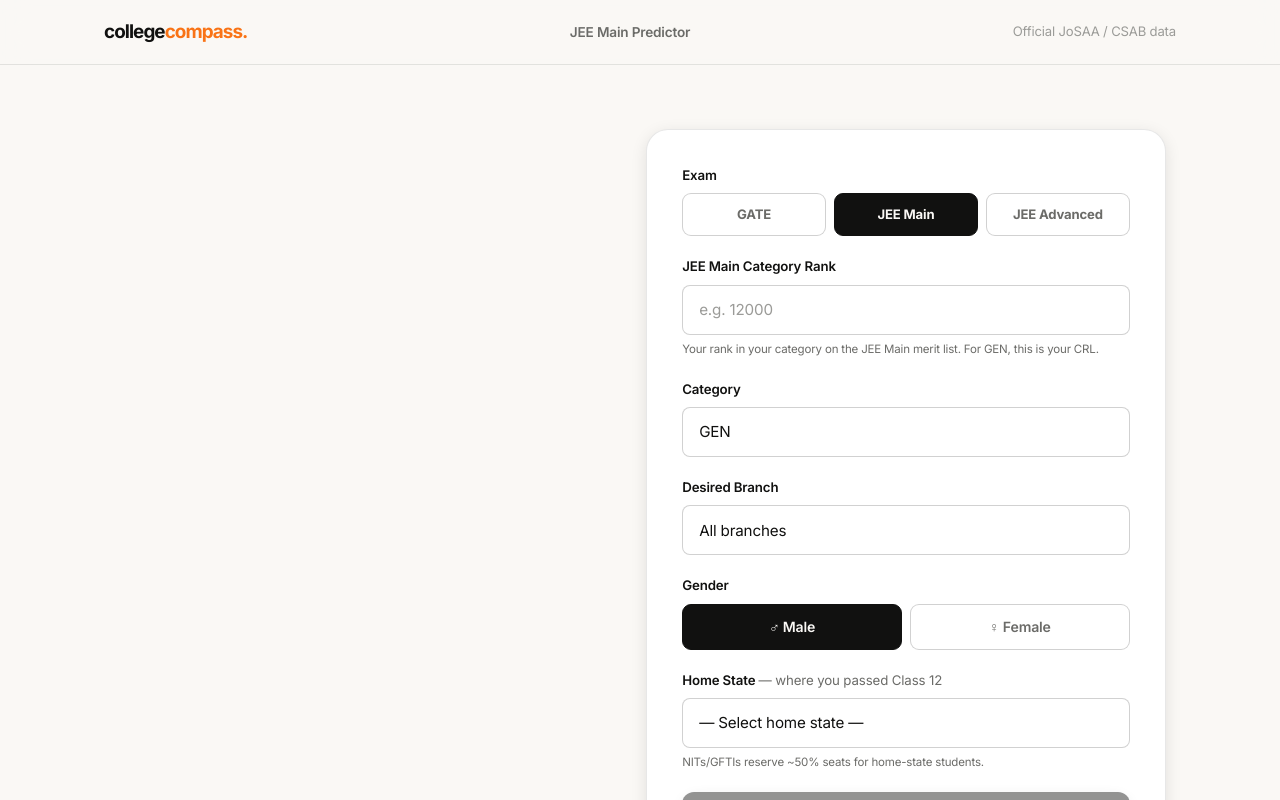
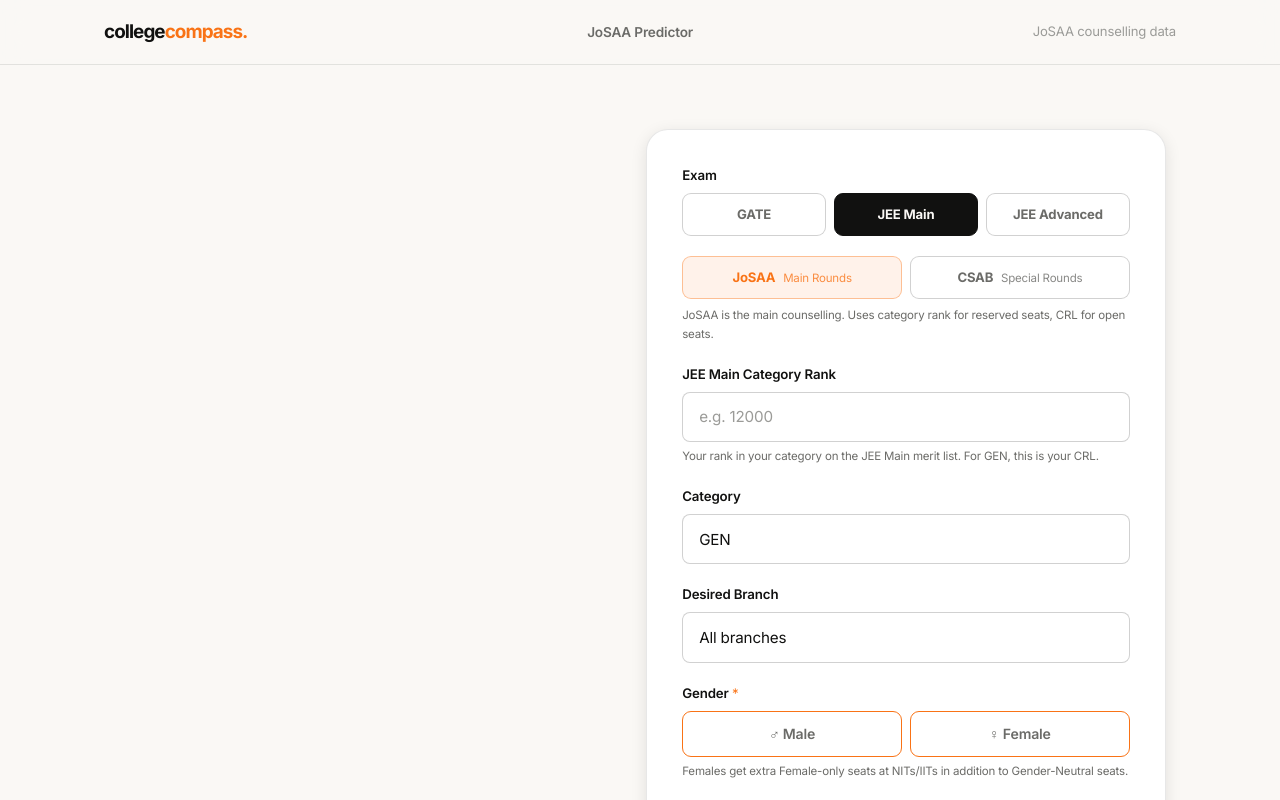
Before and after one commit to bhukyavenkatamahesh/collegecompass, a Next.js app: page /predict in a window 1280 px wide. Both pictures are taken after a click on the button "JEE Main". Shown: the top 800 px of the page. Built offline with nearby package versions, Linux system fonts and the light colour scheme; a web font is replaced by a local one.

Commit message:
feat: add counselling options for JEE Main and update related components

```diff
--- a/app/api/predict/route.ts
+++ b/app/api/predict/route.ts
@@ -43,6 +43,7 @@
       homeState = '',    // JEE only: candidate's home state (for NIT/GFTI HS quota)
       crlRank,           // JEE only: All-India CRL (needed for OPEN seats & CSAB)
       crl,               // backwards-compatible alias used by older clients
+      counselling,       // JEE Main only: 'JOSAA' | 'CSAB'
       accessToken,
     } = body
 
@@ -209,11 +210,14 @@
         : scope
       // Reserved candidates are also eligible for OPEN (GEN) seats via CRL.
       const eligibleCats = category === 'GEN' ? ['GEN'] : [category, 'GEN']
+      // Filter by counselling source (JoSAA vs CSAB) for JEE Main
+      const counsellingSource = isJeeMain && counselling ? String(counselling).toUpperCase() : null
       const where: Record<string, unknown> = {
         examType: 'JEE', year,
         category: { in: eligibleCats },
         instituteType: { in: allowedTypes },
       }
+      if (counsellingSource) where.source = counsellingSource
       if (round) where.round = round
 
       const allCutoffs = await prisma.cutoff.findMany({ where })
@@ -248,9 +252,11 @@
       }
 
       // Pick the correct rank to compare for each row.
+      // CSAB always uses CRL for all seats (open + reserved).
+      const isCsab = counsellingSource === 'CSAB'
       const haveCrl = crlForUser > 0
       const rankForRow = (c: { source: string | null; category: string }) =>
-        usesCrlRank(c.source, c.category) ? crlForCmp : catRank
+        isCsab ? crlForCmp : (usesCrlRank(c.source, c.category) ? crlForCmp : catRank)
 
       const results = Array.from(bestMap.values())
         .map(c => {
--- a/app/page.tsx
+++ b/app/page.tsx
@@ -84,34 +84,44 @@
           <p style={{ textAlign: 'center', color: 'var(--text-muted)', marginBottom: '3rem', fontSize: '1.05rem' }}>
             We handle different counselling rules for each — no manual lookup.
           </p>
-          <div className="grid-2" style={{ maxWidth: 820, margin: '0 auto', gap: '1.5rem' }}>
+          <div className="grid-3" style={{ maxWidth: 1080, margin: '0 auto', gap: '1.5rem' }}>
             {[
               {
                 exam: 'GATE', emoji: '🎓',
-                label: 'M.Tech / MS Admissions',
+                label: 'M.Tech / MS',
                 desc: 'Score-based matching against CCMT, COAP and direct IIT admission cutoffs across CS, EC, ME, CE and 6 more papers.',
                 tags: ['IITs', 'NITs', 'IIITs', 'GFTIs', 'COAP', 'CCMT'],
                 href: '/predict?exam=GATE',
+                cta: 'GATE Predictor →',
               },
               {
-                exam: 'JEE', emoji: '📐',
-                label: 'B.Tech Admissions',
-                desc: 'Rank-based matching against JoSAA and CSAB cutoffs — with home-state quota, gender pool and reserved category rules applied.',
-                tags: ['IITs', 'NITs', 'IIITs', 'GFTIs', 'JoSAA', 'CSAB'],
-                href: '/predict?exam=JEE',
+                exam: 'JoSAA', emoji: '📐',
+                label: 'JEE Main · JoSAA',
+                desc: 'Main counselling rounds for NITs, IIITs & GFTIs. Uses your category rank (+ CRL for open seats) with home-state quota applied.',
+                tags: ['NITs', 'IIITs', 'GFTIs', 'JoSAA'],
+                href: '/predict?exam=JEE_MAIN&counselling=JOSAA',
+                cta: 'JoSAA Predictor →',
+              },
+              {
+                exam: 'CSAB', emoji: '🔄',
+                label: 'JEE Main · CSAB',
+                desc: 'Special rounds to fill vacant NIT/IIIT/GFTI seats after JoSAA. Uses your CRL (All India Rank) for all seats — open & reserved.',
+                tags: ['NITs', 'IIITs', 'GFTIs', 'CSAB'],
+                href: '/predict?exam=JEE_MAIN&counselling=CSAB',
+                cta: 'CSAB Predictor →',
               },
             ].map(c => (
               <Link key={c.exam} href={c.href} style={{ textDecoration: 'none' }}>
-                <div className="glass glass-hover" style={{ padding: '2.2rem', borderRadius: 'var(--r-lg)', cursor: 'pointer', height: '100%' }}>
+                <div className="glass glass-hover" style={{ padding: '2rem', borderRadius: 'var(--r-lg)', cursor: 'pointer', height: '100%' }}>
                   <div style={{ fontSize: '2rem', marginBottom: '0.9rem' }}>{c.emoji}</div>
                   <div style={{ fontSize: '0.78rem', fontWeight: 700, textTransform: 'uppercase', letterSpacing: '0.09em', color: 'var(--accent)', marginBottom: '0.4rem', fontFamily: 'Satoshi,Inter,sans-serif' }}>{c.exam}</div>
-                  <h3 style={{ fontSize: '1.35rem', marginBottom: '0.75rem' }}>{c.label}</h3>
-                  <p style={{ color: 'var(--text-muted)', fontSize: '0.9rem', lineHeight: 1.65, marginBottom: '1.4rem' }}>{c.desc}</p>
-                  <div style={{ display: 'flex', gap: '0.4rem', flexWrap: 'wrap' }}>
+                  <h3 style={{ fontSize: '1.2rem', marginBottom: '0.7rem' }}>{c.label}</h3>
+                  <p style={{ color: 'var(--text-muted)', fontSize: '0.87rem', lineHeight: 1.65, marginBottom: '1.2rem' }}>{c.desc}</p>
+                  <div style={{ display: 'flex', gap: '0.35rem', flexWrap: 'wrap' }}>
                     {c.tags.map(t => <span key={t} className="tag">{t}</span>)}
                   </div>
-                  <div className="btn btn-primary btn-sm" style={{ marginTop: '1.6rem', width: '100%', textAlign: 'center', display: 'block', borderRadius: 10 }}>
-                    Predict {c.exam} Colleges →
+                  <div className="btn btn-primary btn-sm" style={{ marginTop: '1.4rem', width: '100%', textAlign: 'center', display: 'block', borderRadius: 10 }}>
+                    {c.cta}
                   </div>
                 </div>
               </Link>
@@ -250,7 +260,8 @@
             <div style={{ fontSize: '0.82rem', lineHeight: 2, color: '#a8a5a0' }}>
               <div style={{ color: '#f5f3ef', fontWeight: 700, marginBottom: '0.2rem', fontFamily: 'Satoshi,Inter,sans-serif' }}>Links</div>
               <div><Link href="/predict?exam=GATE" style={{ color: '#a8a5a0' }}>GATE Predictor</Link></div>
-              <div><Link href="/predict?exam=JEE" style={{ color: '#a8a5a0' }}>JEE Predictor</Link></div>
+              <div><Link href="/predict?exam=JEE_MAIN&counselling=JOSAA" style={{ color: '#a8a5a0' }}>JoSAA Predictor</Link></div>
+              <div><Link href="/predict?exam=JEE_MAIN&counselling=CSAB" style={{ color: '#a8a5a0' }}>CSAB Predictor</Link></div>
               <div><Link href="/admin" style={{ color: '#a8a5a0' }}>Admin</Link></div>
             </div>
           </div>
--- a/app/predict/page.tsx
+++ b/app/predict/page.tsx
@@ -4,13 +4,15 @@
 import Link from 'next/link'
 
 type ExamType = 'GATE' | 'JEE_MAIN' | 'JEE_ADVANCED'
+type Counselling = 'JOSAA' | 'CSAB'
 type FormState = {
   exam: ExamType
+  counselling: Counselling
   rank: string
   crl: string
   category: string
   branch: string
-  gender: 'Male' | 'Female'
+  gender: '' | 'Male' | 'Female'
   homeState: string
   name: string
   email: string
@@ -31,6 +33,7 @@
   rank?: number
   crlRank?: number
   homeState?: string
+  counselling?: Counselling
   accessToken?: string
 }
 type RazorpayResponse = {
@@ -101,20 +104,23 @@
   const sp = useSearchParams()
   const router = useRouter()
   const rawExam = sp.get('exam') || 'GATE'
+  const rawCounselling = sp.get('counselling') || 'JOSAA'
   const defaultExam: ExamType = rawExam === 'JEE_ADVANCED'
     ? 'JEE_ADVANCED'
     : rawExam === 'JEE' || rawExam === 'JEE_MAIN'
       ? 'JEE_MAIN'
       : 'GATE'
+  const defaultCounselling: Counselling = rawCounselling === 'CSAB' ? 'CSAB' : 'JOSAA'
 
   const [step, setStep] = useState(1)
   const [form, setForm] = useState<FormState>({
     exam: defaultExam,
+    counselling: defaultCounselling,
     rank: '',
     crl: '',
     category: 'GEN',
     branch: defaultExam === 'GATE' ? 'CS' : 'ALL',
-    gender: 'Male',
+    gender: '',
     homeState: '',
     name: '',
     email: '',
@@ -147,11 +153,25 @@
       body.branch = form.branch
       return body
     }
+    body.gender = form.gender || 'Male'
+    body.branch = form.branch
+    if (form.exam === 'JEE_MAIN') {
+      body.counselling = form.counselling
+      body.homeState = form.homeState
+      if (form.counselling === 'CSAB') {
+        // CSAB uses CRL for everything
+        body.rank = parseInt(form.rank) // This IS the CRL
+        body.crlRank = parseInt(form.rank)
+      } else {
+        // JoSAA uses category rank + optional CRL
         body.rank = parseInt(form.rank)
-    body.gender = form.gender
-    body.branch = form.branch
         if (form.crl) body.crlRank = parseInt(form.crl)
-    if (form.exam === 'JEE_MAIN') body.homeState = form.homeState
+      }
+    } else {
+      // JEE Advanced
+      body.rank = parseInt(form.rank)
+      if (form.crl) body.crlRank = parseInt(form.crl)
+    }
     return body
   }
 
@@ -162,6 +182,7 @@
     if (!isGate && !validPositiveInteger(form.rank)) { setError(`Enter a valid ${isAdvanced ? 'JEE Advanced' : 'JEE Main'} rank (whole number)`); return }
     if (isAdvanced && Number(form.rank) > 50000) { setError('JEE Advanced rank cannot exceed 50,000 — please check'); return }
     if (isMain && Number(form.rank) > 10000000) { setError('JEE Main rank seems too high — please check'); return }
+    if (!isGate && !form.gender) { setError('Please select your gender — it affects seat pool eligibility'); return }
     if (!isGate && form.exam === 'JEE_MAIN' && !form.homeState) { setError('Select your home state — required for NIT/GFTI quota'); return }
     if (!isGate && form.crl && !validPositiveInteger(form.crl)) { setError('CRL rank must be a whole number (e.g. 120000)'); return }
     if (!isGate && form.crl && Number(form.crl) > 10000000) { setError('CRL rank seems too high — please check'); return }
@@ -195,6 +216,7 @@
         gender: form.gender,
         homeState: form.homeState,
         crl: form.crl,
+        counselling: form.counselling,
         accessToken,
       })
       router.push(`/results?${params.toString()}`)
@@ -264,6 +286,8 @@
   const isGate = form.exam === 'GATE'
   const isAdvanced = form.exam === 'JEE_ADVANCED'
   const isMain = form.exam === 'JEE_MAIN'
+  const isCsab = isMain && form.counselling === 'CSAB'
+  const isJosaa = isMain && form.counselling === 'JOSAA'
   const chanceColor = (c:string) => c==='High'?'var(--ok,#1f9d6b)':c==='Medium'?'var(--accent)':'#e0483c'
   const chanceBg   = (c:string) => c==='High'?'rgba(31,157,107,0.12)':c==='Medium'?'var(--accent-bg)':'rgba(224,72,60,0.12)'
 
@@ -273,8 +297,8 @@
       <div className="nav-wrapper">
         <nav className="nav">
           <Link href="/" className="nav-logo">college<span>compass</span><span style={{color:'var(--accent)'}}>.</span></Link>
-          <div style={{ color:'var(--text-muted)', fontSize:'0.85rem', fontFamily:'Satoshi,Inter,sans-serif', fontWeight:600 }}>{isGate ? 'GATE Predictor' : isAdvanced ? 'JEE Advanced Predictor' : 'JEE Main Predictor'}</div>
-          <div className="hide-sm" style={{ fontSize:'0.82rem', color:'var(--text-faint)', fontFamily:'Inter,sans-serif' }}>Official {isGate ? 'CCMT / COAP' : isAdvanced ? 'JoSAA' : 'JoSAA / CSAB'} data</div>
+          <div style={{ color:'var(--text-muted)', fontSize:'0.85rem', fontFamily:'Satoshi,Inter,sans-serif', fontWeight:600 }}>{isGate ? 'GATE Predictor' : isAdvanced ? 'JEE Advanced Predictor' : isCsab ? 'CSAB Predictor' : 'JoSAA Predictor'}</div>
+          <div className="hide-sm" style={{ fontSize:'0.82rem', color:'var(--text-faint)', fontFamily:'Inter,sans-serif' }}>{isGate ? 'CCMT / COAP data' : isAdvanced ? 'JoSAA IIT data' : isCsab ? 'CSAB special round data' : 'JoSAA counselling data'}</div>
         </nav>
       </div>
 
@@ -291,7 +315,8 @@
             {step===1
               ? isGate ? 'We match your GATE score against every CCMT & COAP cutoff — category and paper eligibility applied.'
                 : isAdvanced ? 'We match your JEE Advanced rank against every IIT cutoff — category, gender pool, all applied.'
-                : 'We match your JEE Main rank against every NIT/IIIT/GFTI cutoff — category, gender pool, home-state quota all applied.'
+                : isCsab ? 'CSAB fills vacant NIT/IIIT/GFTI seats after JoSAA. We match your CRL against every CSAB special-round cutoff.'
+                : 'We match your JEE Main rank against every JoSAA NIT/IIIT/GFTI cutoff — category, gender pool, home-state quota all applied.'
               : 'Your top 3 matches are shown free. Unlock the complete list with PDF download for just ₹49 — one-time.'}
           </p>
           {/* Progress */}
@@ -310,7 +335,7 @@
           <div className="glass" style={{ marginTop:'2.5rem', padding:'1.4rem', borderRadius:'var(--r)' }}>
             <div style={{ fontFamily:'Satoshi,Inter,sans-serif', fontWeight:700, fontSize:'0.82rem', marginBottom:'0.9rem', color:'var(--text-muted)', textTransform:'uppercase', letterSpacing:'0.06em' }}>Why trust us</div>
             {[
-              isGate ? '✓  Official 2025 CCMT · COAP cutoff data' : isAdvanced ? '✓  Official 2025 JoSAA IIT cutoff data' : '✓  Official 2025 JoSAA · CSAB cutoff data',
+              isGate ? '✓  Official 2025 CCMT · COAP cutoff data' : isAdvanced ? '✓  Official 2025 JoSAA IIT cutoff data' : isCsab ? '✓  Official 2025 CSAB special round data' : '✓  Official 2025 JoSAA cutoff data',
               '✓  Last-round cutoffs — most accurate threshold',
               '✓  Secure Razorpay payment · no account needed',
             ].map(t=>(
@@ -341,15 +366,40 @@
                   </div>
                 </div>
 
+                {/* JoSAA / CSAB selector for JEE Main */}
+                {isMain && (
+                  <div>
+                    <div style={{ display:'grid', gridTemplateColumns:'1fr 1fr', gap:'0.5rem' }}>
+                      {([{v:'JOSAA' as Counselling, l:'JoSAA', desc:'Main Rounds'},{v:'CSAB' as Counselling, l:'CSAB', desc:'Special Rounds'}] as const).map(c=>(
+                        <button key={c.v} onClick={()=>{setForm(f=>({...f, counselling:c.v, rank:'', crl:''})); setError('')}} style={{ padding:'0.6rem 0.4rem', borderRadius:9, cursor:'pointer', fontFamily:'Satoshi,Inter,sans-serif', fontWeight:700, fontSize:'0.82rem', border:'1.5px solid', transition:'all .18s',
+                          background:form.counselling===c.v?'var(--accent-bg)':'var(--bg-1)',
+                          borderColor:form.counselling===c.v?'rgba(249,115,22,0.4)':'var(--border-strong)',
+                          color:form.counselling===c.v?'var(--accent)':'var(--text-muted)' }}>
+                          {c.l} <span style={{fontWeight:400,fontSize:'0.72rem',opacity:0.8, marginLeft:'0.3rem'}}>{c.desc}</span>
+                        </button>
+                      ))}
+                    </div>
+                    <div style={{fontSize:'0.72rem',color:'var(--text-muted)',marginTop:'0.4rem'}}>{
+                      isCsab
+                        ? 'CSAB fills vacant NIT/IIIT/GFTI seats after JoSAA. Uses CRL for all seats.'
+                        : 'JoSAA is the main counselling. Uses category rank for reserved seats, CRL for open seats.'
+                    }</div>
+                  </div>
+                )}
+
                 {/* Score / Rank */}
                 <div>
-                  <label style={L}>{isGate ? 'GATE Score' : isAdvanced ? 'JEE Advanced Category Rank' : 'JEE Main Category Rank'}</label>
-                  <input type="number" className="input-field" placeholder={isGate ? 'e.g. 750' : isAdvanced ? 'e.g. 1500' : 'e.g. 12000'} value={form.rank} onChange={e=>u('rank',e.target.value)} />
-                  {!isGate && <div style={{fontSize:'0.72rem',color:'var(--text-muted)',marginTop:'0.3rem'}}>{isAdvanced ? 'Your rank in your category on the JEE Advanced merit list. For GEN, this is your CRL.' : 'Your rank in your category on the JEE Main merit list. For GEN, this is your CRL.'}</div>}
+                  <label style={L}>{isGate ? 'GATE Score' : isAdvanced ? 'JEE Advanced Category Rank' : isCsab ? 'JEE Main CRL (All India Rank)' : 'JEE Main Category Rank'}</label>
+                  <input type="number" className="input-field" placeholder={isGate ? 'e.g. 750' : isAdvanced ? 'e.g. 1500' : isCsab ? 'e.g. 45000' : 'e.g. 12000'} value={form.rank} onChange={e=>u('rank',e.target.value)} />
+                  {!isGate && <div style={{fontSize:'0.72rem',color:'var(--text-muted)',marginTop:'0.3rem'}}>{
+                    isAdvanced ? 'Your rank in your category on the JEE Advanced merit list. For GEN, this is your CRL.'
+                    : isCsab ? 'CSAB uses your All India Rank (CRL) for all seats — OPEN and reserved.'
+                    : 'Your rank in your category on the JEE Main merit list. For GEN, this is your CRL.'
+                  }</div>}
                 </div>
 
-                {/* CRL rank (JEE non-GEN) */}
-                {!isGate && form.category !== 'GEN' && (
+                {/* CRL rank (JEE non-GEN, not CSAB since CSAB rank IS CRL) */}
+                {!isGate && !isCsab && form.category !== 'GEN' && (
                   <div>
                     <label style={L}>{isAdvanced ? 'JEE Advanced CRL' : 'JEE Main CRL'} <span style={{fontWeight:400,color:'var(--text-muted)'}}>— All India Rank</span></label>
                     <input type="number" className="input-field" placeholder={isAdvanced ? 'e.g. 8000' : 'e.g. 120000'} value={form.crl} onChange={e=>u('crl',e.target.value)} />
@@ -385,16 +435,23 @@
                       </select>
                     </div>
                     <div>
-                      <label style={L}>Gender</label>
+                      <label style={L}>Gender <span style={{fontWeight:400,color:'var(--accent)'}}>*</span></label>
                       <div style={{ display:'grid', gridTemplateColumns:'1fr 1fr', gap:'0.5rem' }}>
                         {(['Male','Female'] as const).map(g=>(
                           <button key={g} onClick={()=>u('gender',g)} style={{ padding:'0.65rem', borderRadius:9, cursor:'pointer', fontFamily:'Satoshi,Inter,sans-serif', fontWeight:600, fontSize:'0.88rem', border:'1.5px solid', transition:'all .18s',
                             background:form.gender===g?'var(--text)':'var(--bg-1)',
-                            borderColor:form.gender===g?'var(--text)':'var(--border-strong)',
+                            borderColor:form.gender===g?'var(--text)':!form.gender?'var(--accent)':'var(--border-strong)',
                             color:form.gender===g?'var(--bg)':'var(--text-muted)' }}>
                             {g==='Female'?'♀ Female':'♂ Male'}
                           </button>
                         ))}
+                      </div>
+                      <div style={{fontSize:'0.72rem',color:'var(--text-muted)',marginTop:'0.3rem'}}>
+                        {form.gender === 'Female'
+                          ? '✓ You\'ll see Gender-Neutral + Female-only supernumerary seats — more options for you!'
+                          : form.gender === 'Male'
+                          ? 'You\'ll see Gender-Neutral seats only.'
+                          : 'Females get extra Female-only seats at NITs/IITs in addition to Gender-Neutral seats.'}
                       </div>
                     </div>
                     {form.exam==='JEE_MAIN' && (
@@ -412,7 +469,7 @@
 
                 {error && <div style={{background:'rgba(224,72,60,0.1)',border:'1px solid rgba(224,72,60,0.25)',borderRadius:8,padding:'0.7rem 1rem',color:'#e0483c',fontSize:'0.85rem'}}>{error}</div>}
 
-                <button onClick={handlePreview} disabled={!form.rank||loading} className="btn btn-primary" style={{ padding:'0.9rem', borderRadius:12, fontSize:'1rem', width:'100%' }}>
+                <button onClick={handlePreview} disabled={!form.rank||(!isGate && !form.gender)||loading} className="btn btn-primary" style={{ padding:'0.9rem', borderRadius:12, fontSize:'1rem', width:'100%' }}>
                   {loading ? 'Analyzing cutoffs…' : 'See College Predictions →'}
                 </button>
               </div>
--- a/app/results/page.tsx
+++ b/app/results/page.tsx
@@ -48,12 +48,14 @@
   const gender    = p.get('gender')    || 'Male'
   const homeState = p.get('homeState') || p.get('state') || ''
   const crl       = p.get('crl')       || ''
+  const counselling = p.get('counselling') || ''
   const accessToken = p.get('accessToken') || ''
   const paid      = Boolean(accessToken)
 
   const isGate   = exam === 'GATE'
-  const examLabel= exam==='GATE'?'GATE':exam==='JEE_ADVANCED'?'JEE Advanced':'JEE Main'
-  const rankLabel= isGate?'Score':exam==='JEE_ADVANCED'?'JEE Adv Rank':'JEE Main Rank'
+  const isCsab   = counselling === 'CSAB'
+  const examLabel= exam==='GATE'?'GATE':exam==='JEE_ADVANCED'?'JEE Advanced':isCsab?'JEE Main (CSAB)':'JEE Main (JoSAA)'
+  const rankLabel= isGate?'Score':exam==='JEE_ADVANCED'?'JEE Adv Rank':isCsab?'CRL':'Category Rank'
   const displayVal = isGate ? score : rank
   const displayBranch = BRANCH_MAP[branch] || branch
 
@@ -67,7 +69,12 @@
     if (!paid) return
     const body: PredictRequest = { examType:exam, category, branch, gender }
     if (isGate) body.score = parseInt(score)
-    else { body.rank = parseInt(rank); if (crl) body.crlRank = parseInt(crl); body.homeState = homeState }
+    else {
+      body.rank = parseInt(rank)
+      if (crl) body.crlRank = parseInt(crl)
+      body.homeState = homeState
+      if (counselling) (body as Record<string, unknown>).counselling = counselling
+    }
     body.accessToken = accessToken
     fetch('/api/predict', { method:'POST', headers:{'Content-Type':'application/json'}, body:JSON.stringify(body) })
       .then(r=>r.json())
```
Also changed, not shown: lib/program-names.ts (+7 -3 lines). Lines whose indentation alone changed are shown as unchanged.
